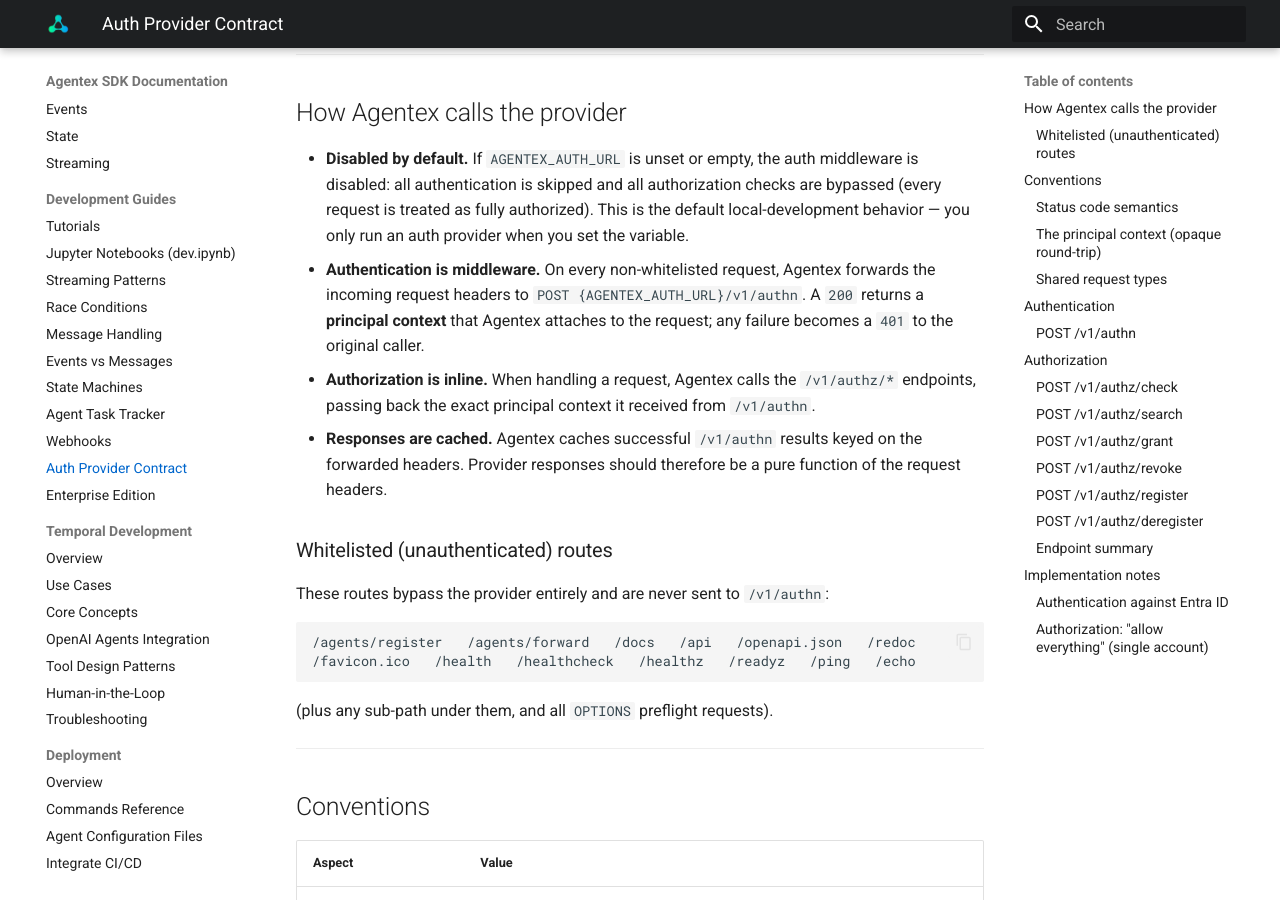
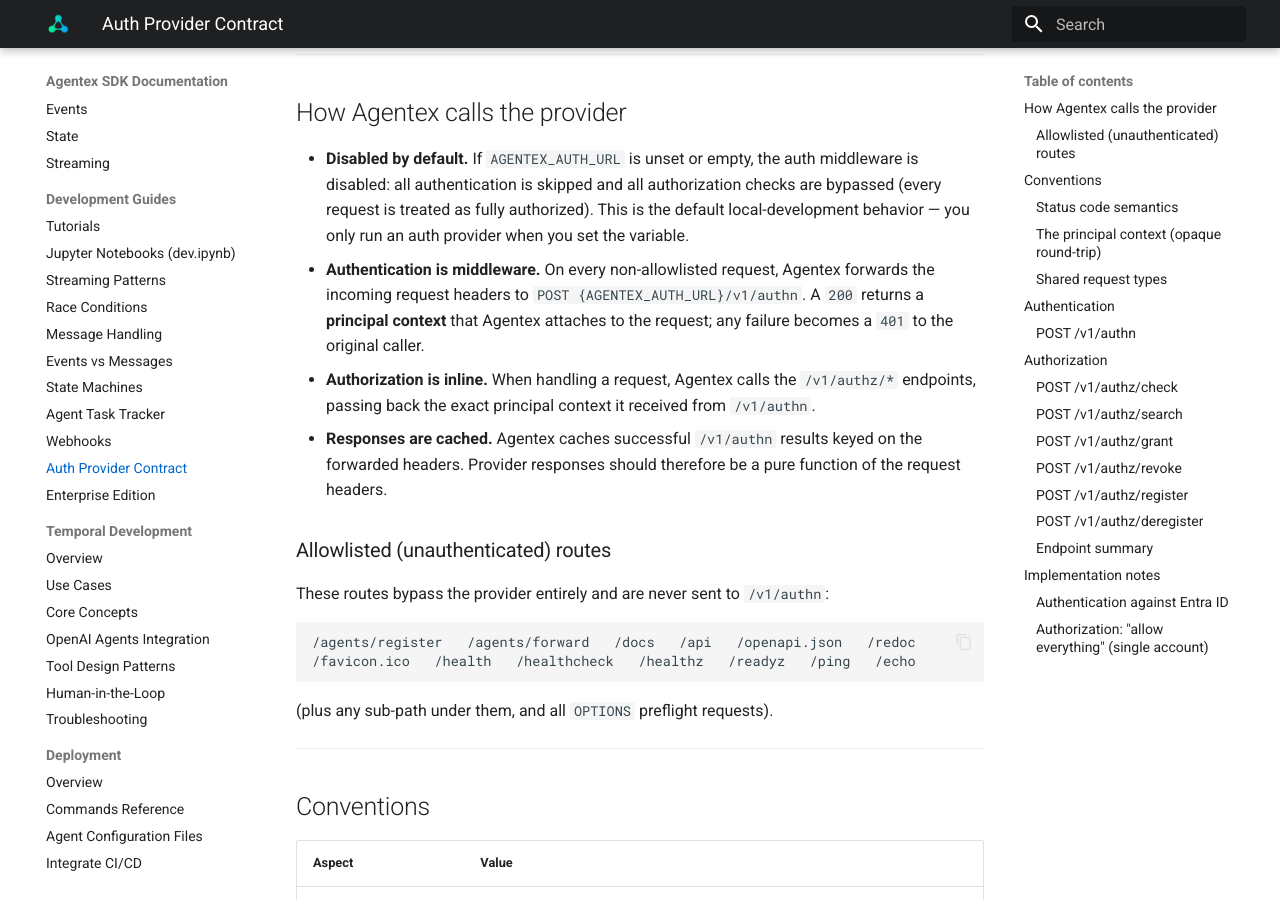
Before and after one commit to scaleapi/scale-agentex, an MkDocs documentation site: the page built from agentex/docs/docs/development_guides/auth_provider_contract.md, in a window 1280 px wide and 900 px high, scrolled down 560 px. Built offline with MkDocs 1.6.1 and Material for MkDocs 9.7.7, drawn with Linux system fonts in a browser that asks for light colours.

Commit message:
docs: use 'allowlist' instead of 'whitelist'

```diff
--- a/agentex/docs/docs/development_guides/auth_provider_contract.md
+++ b/agentex/docs/docs/development_guides/auth_provider_contract.md
@@ -29,7 +29,7 @@
   checks are bypassed (every request is treated as fully authorized). This is the
   default local-development behavior — you only run an auth provider when you set
   the variable.
-- **Authentication is middleware.** On every non-whitelisted request, Agentex
+- **Authentication is middleware.** On every non-allowlisted request, Agentex
   forwards the incoming request headers to `POST {AGENTEX_AUTH_URL}/v1/authn`. A
   `200` returns a **principal context** that Agentex attaches to the request; any
   failure becomes a `401` to the original caller.
@@ -40,7 +40,7 @@
   the forwarded headers. Provider responses should therefore be a pure function of
   the request headers.
 
-### Whitelisted (unauthenticated) routes
+### Allowlisted (unauthenticated) routes
 
 These routes bypass the provider entirely and are never sent to `/v1/authn`:
 
```
